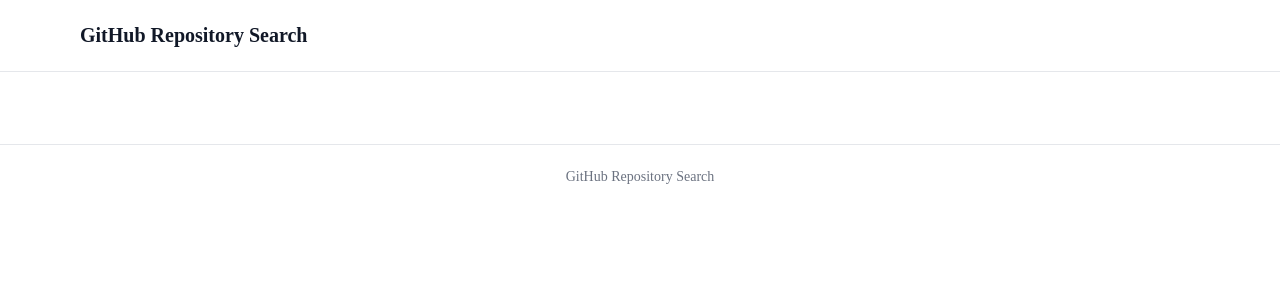
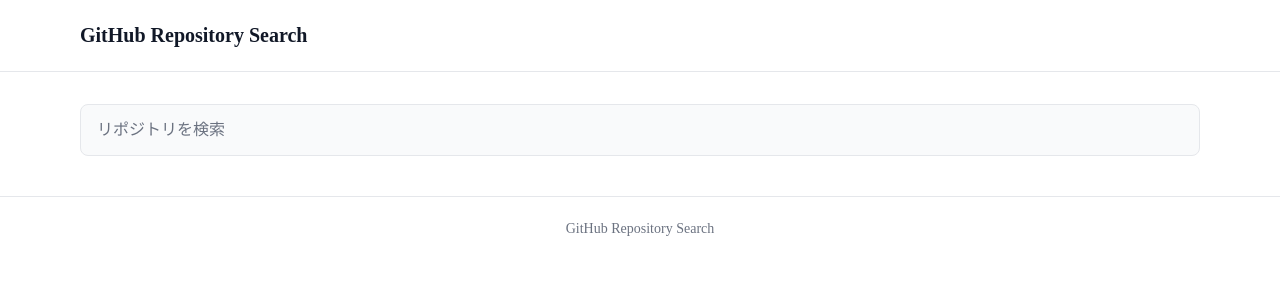
Before and after one commit to Smatsumot0/github-repository-search, a Next.js app: page / in a window 1280 px wide. Shown: the top 300 px of the page. Built offline with nearby package versions, Linux system fonts and the light colour scheme.

Commit message:
SearchInput コンポーネント追加

```diff
--- a/src/app/page.tsx
+++ b/src/app/page.tsx
@@ -1,10 +1,14 @@
-import { Footer, Header, Main } from "@/components"
+import { Footer, Header, Main, SearchInput } from "@/components"
 
 export default function Home() {
   return (
     <div>
       <Header />
-      <Main></Main>
+      <Main>
+        <section>
+          <SearchInput />
+        </section>
+      </Main>
       <Footer />
     </div>
   )
--- a/src/components/index.ts
+++ b/src/components/index.ts
@@ -1,3 +1,4 @@
 export * from "./header/Header"
 export * from "./footer/Footer"
 export * from "./main/Main"
+export * from "./search-input/SearchInput"
--- /dev/null
+++ b/src/components/search-input/SearchInput.module.css
@@ -0,0 +1,29 @@
+.field {
+  display: grid;
+  gap: var(--gap-sm);
+}
+
+.label {
+  color: var(--color-text-primary);
+  font-size: 0.875rem;
+  font-weight: 600;
+}
+
+.input {
+  width: 100%;
+  padding: var(--space-4);
+  border: 1px solid var(--color-border);
+  border-radius: var(--radius-md);
+  background: var(--color-surface);
+  color: var(--color-text-primary);
+  font: inherit;
+}
+
+.input::placeholder {
+  color: var(--color-text-secondary);
+}
+
+.input:focus-visible {
+  outline: 2px solid var(--color-accent);
+  outline-offset: 2px;
+}
--- /dev/null
+++ b/src/components/search-input/SearchInput.tsx
@@ -0,0 +1,52 @@
+"use client"
+
+import { debounce } from "@/lib/utils/debounce"
+import { useRouter } from "next/navigation"
+import { ChangeEvent, useMemo, useState } from "react"
+import styles from "./SearchInput.module.css"
+
+type SearchInputProps = {
+  defaultValue?: string
+}
+
+const MIN_SEARCH_LENGTH = 2
+const SEARCH_DELAY_MS = 400
+
+export function SearchInput({ defaultValue = "" }: SearchInputProps) {
+  const router = useRouter()
+  const [keyword, setKeyword] = useState(defaultValue)
+
+  const debouncedSearch = useMemo(
+    () =>
+      debounce((query: string) => {
+        if (query.length < MIN_SEARCH_LENGTH) {
+          router.replace("/")
+          return
+        }
+
+        router.replace(`/?q=${encodeURIComponent(query)}`)
+      }, SEARCH_DELAY_MS),
+    [router],
+  )
+
+  const handleChange = (event: ChangeEvent<HTMLInputElement>) => {
+    const query = event.target.value.trim()
+
+    setKeyword(event.target.value)
+    debouncedSearch(query)
+  }
+
+  return (
+    <input
+      className={styles.input}
+      type="search"
+      name="q"
+      value={keyword}
+      onChange={handleChange}
+      placeholder="リポジトリを検索"
+      aria-label="GitHubリポジトリを検索"
+      autoComplete="off"
+      spellCheck={false}
+    />
+  )
+}
--- /dev/null
+++ b/src/lib/utils/debounce.ts
@@ -0,0 +1,16 @@
+export function debounce<Args extends unknown[]>(
+  fn: (...args: Args) => void,
+  delay: number,
+) {
+  let timer: ReturnType<typeof setTimeout> | undefined
+
+  return (...args: Args) => {
+    if (timer !== undefined) {
+      clearTimeout(timer)
+    }
+
+    timer = setTimeout(() => {
+      fn(...args)
+    }, delay)
+  }
+}
```
